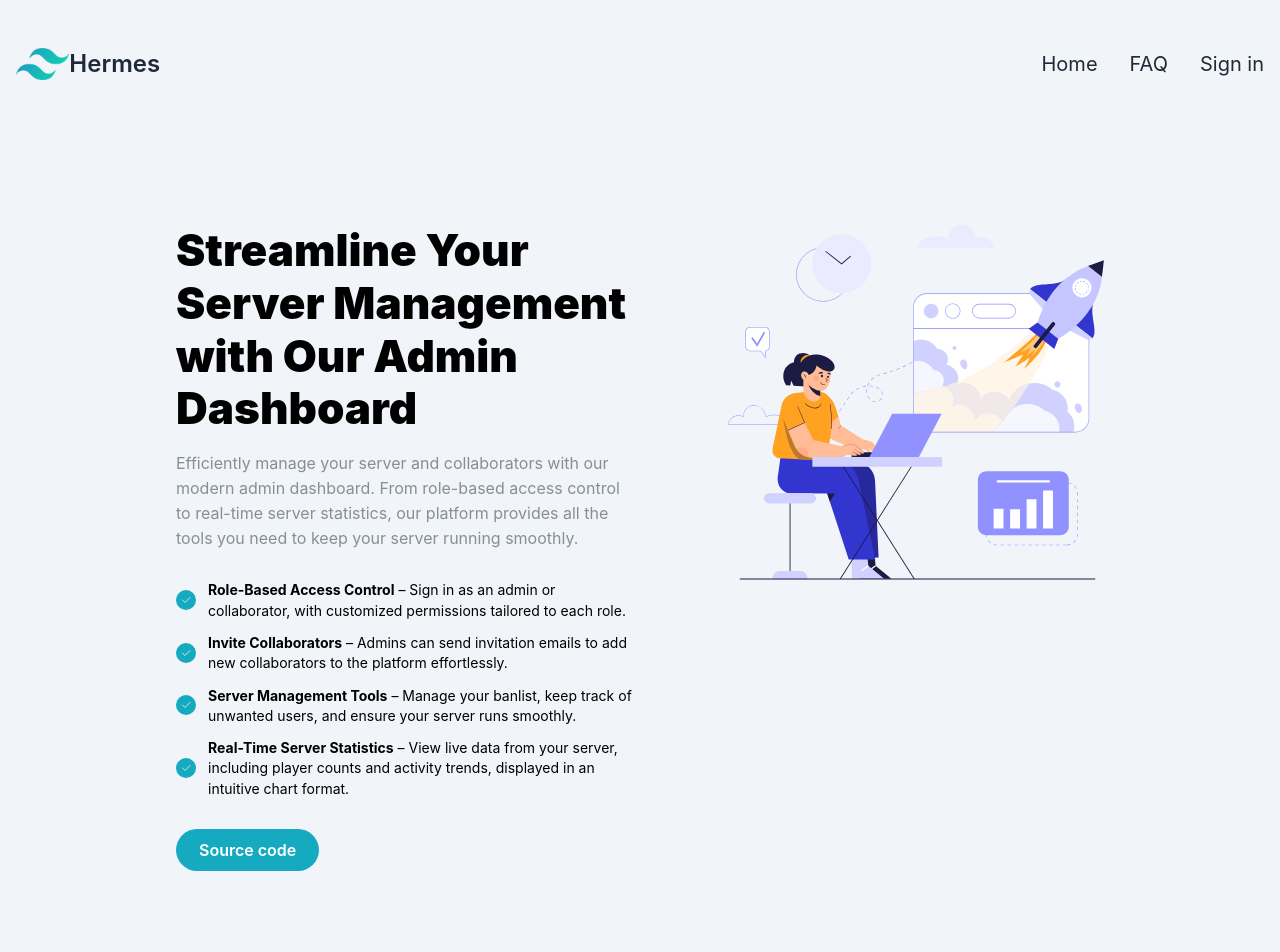
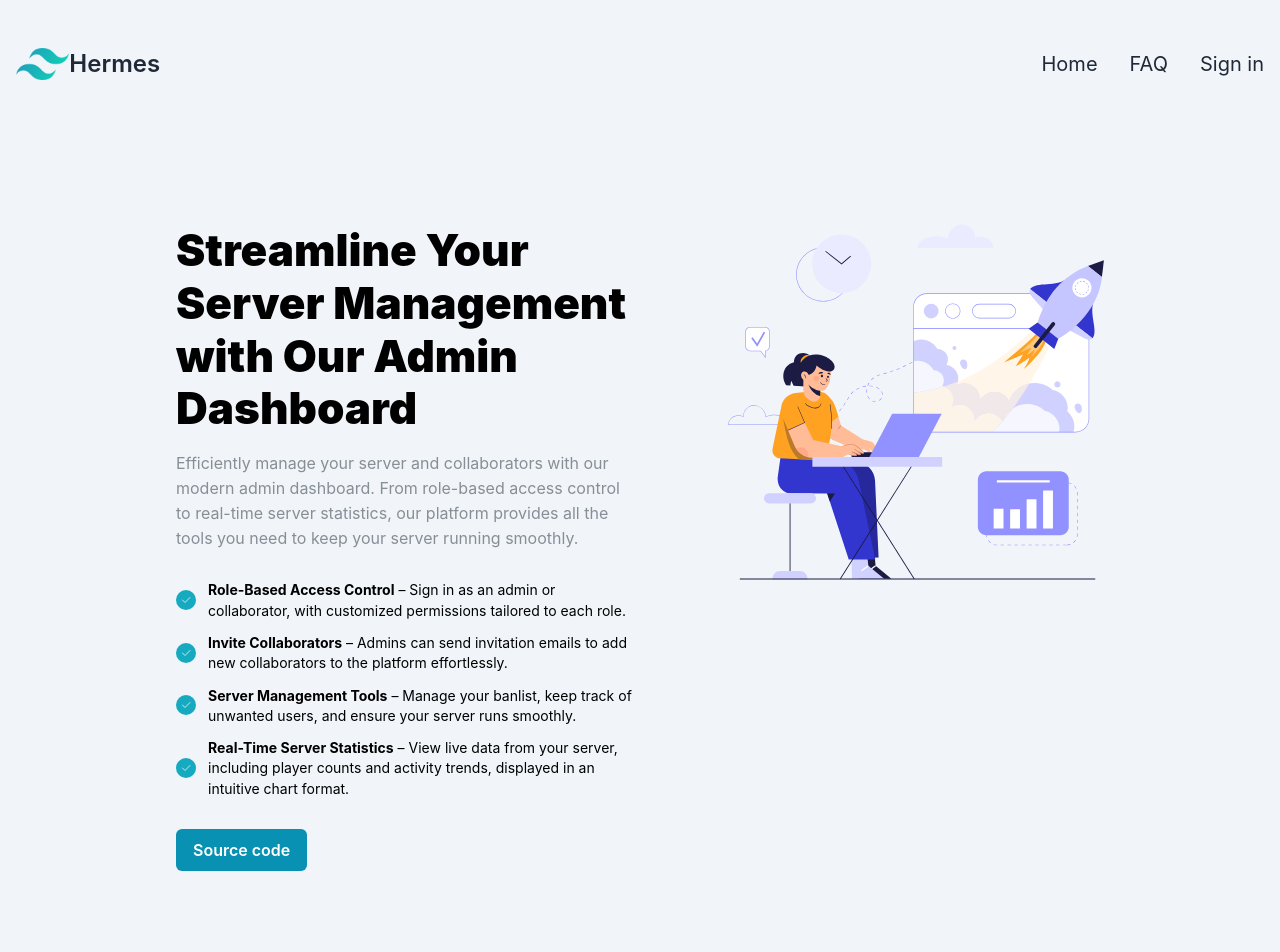
Before and after one commit to filipzytka/Hermes-Frontend, a React (Vite) app: page / in a window 1280 px wide. Shown: the top 952 px of the page. Built offline with nearby package versions, Linux system fonts and the light colour scheme; no server answers.

Commit message:
change button in herobullets to link

```diff
--- a/src/pages/Home/HeroBullets/index.tsx
+++ b/src/pages/Home/HeroBullets/index.tsx
@@ -63,12 +63,13 @@ const HeroBullets = () => {
 
           <Group mt={30}>
             <Link
+              className="py-2 px-4 inline-flex justify-center items-center gap-2 rounded-md border border-transparent font-semibold
+    bg-cyan-600 text-white hover:bg-cyan-700 focus:outline-none
+    transition-all text-md dark:focus:ring-offset-gray-800 whitespace-nowrap"
               to="https://github.com/Filipus1/Hermes-Frontend"
               target="_blank"
             >
-              <Button color={"cyan"} variant="filled" radius="xl" size="md">
-                Source code
-              </Button>
+              Source code
             </Link>
           </Group>
         </div>
```
